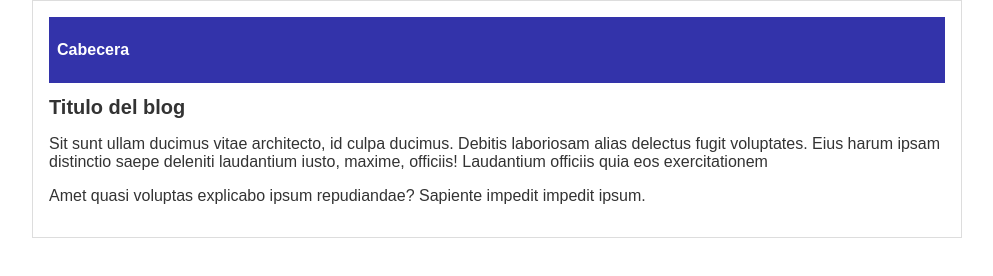
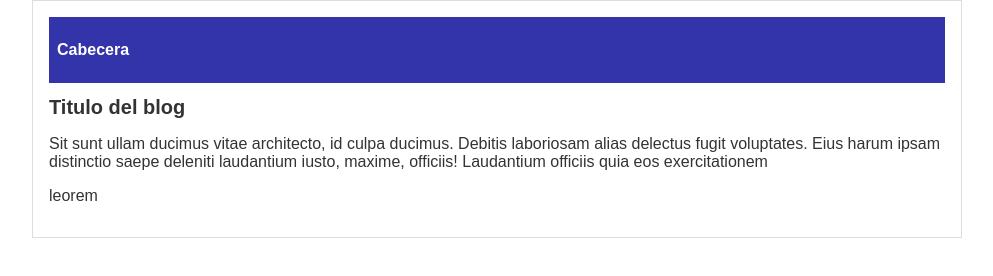
Before and after one commit to Saffdierh/hyperblog, a plain HTML site: page index.html in a window 1280 px wide. Shown: the whole page, without its empty margins (143-1136 px from the left). Drawn offline with Linux system fonts and the light colour scheme.

Commit message:
Modificado segundo parrafo.

```diff
--- a/index.html
+++ b/index.html
@@ -14,7 +14,7 @@
       <div id="post">
         <h1>Titulo del blog</h1>
         <p>Sit sunt ullam ducimus vitae architecto, id culpa ducimus. Debitis laboriosam alias delectus fugit voluptates. Eius harum ipsam distinctio saepe deleniti laudantium iusto, maxime, officiis! Laudantium officiis quia eos exercitationem</p>
-        <p>Amet quasi voluptas explicabo ipsum repudiandae? Sapiente impedit impedit ipsum.</p>
+        <p>leorem</p>
 
       </div>
     </div>
```
